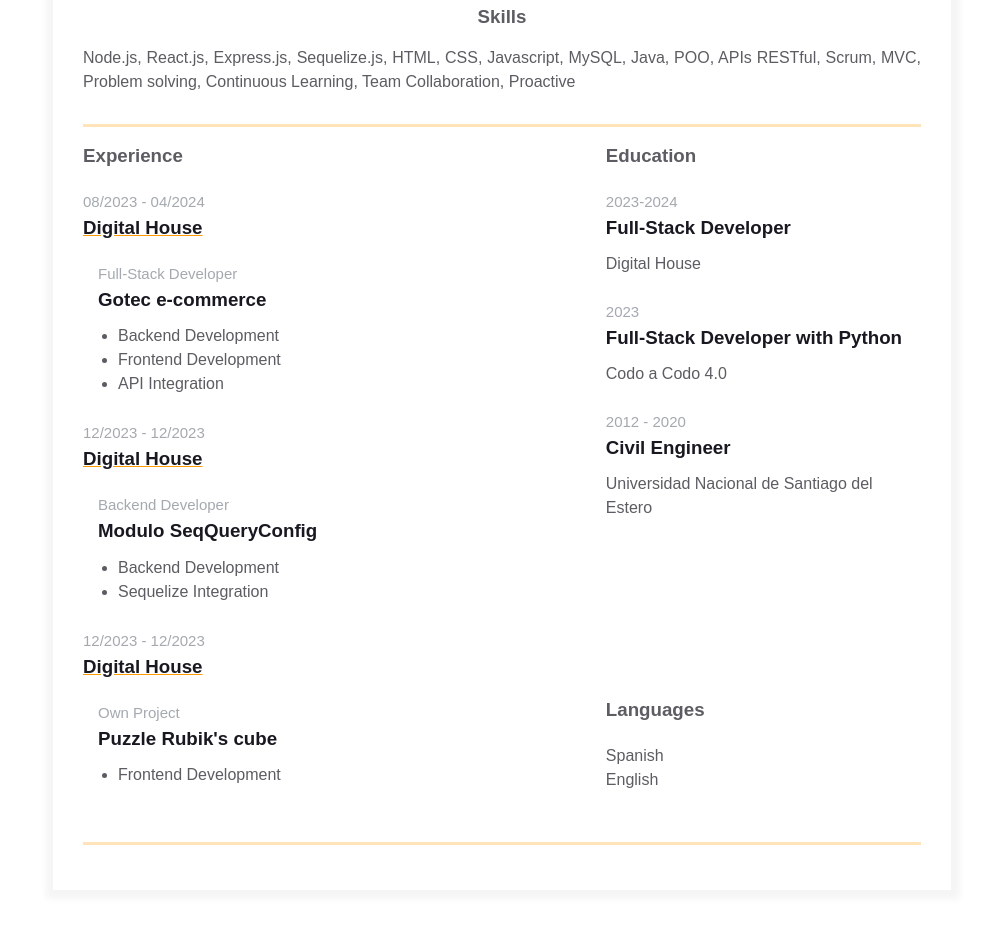
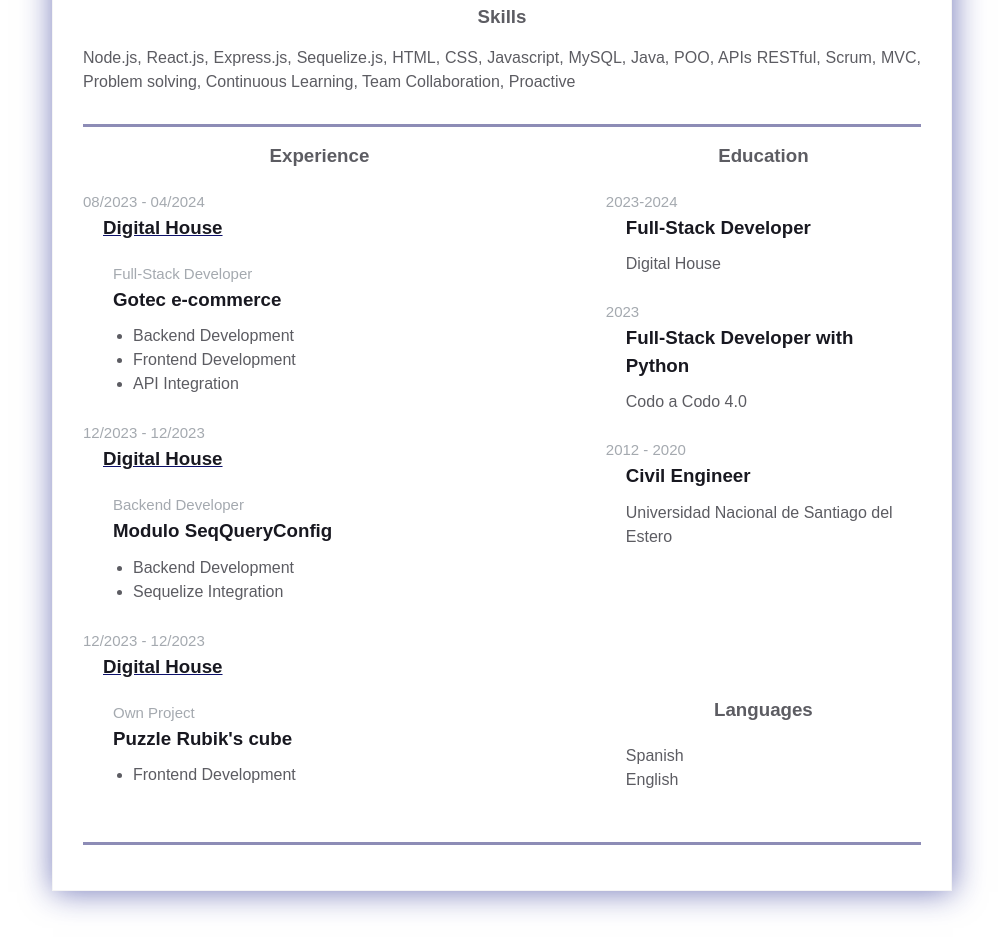
Before and after one commit to maxife36/homepage, a plain HTML site: page index.html in a window 1280 px wide. Shown: the part 467-1408 px from the top of the page, without its empty margins (138-1143 px from the left). Drawn offline with Linux system fonts and the light colour scheme.

Commit message:
Changes into styles.css

```diff
--- a/styles.css
+++ b/styles.css
@@ -14,8 +14,8 @@ body {
     --secondary-text-color: #5c5c62;
     --durability-text-color: #6a737d9c;
     --icon-color: #6a737d;
-    --border-color: #ff9a0045;
-    --text-decoration-color: #ff9a00;
+    --border-color: #0b0a6377;
+    --text-decoration-color: #0d116c;
 }
 
 .container {
@@ -39,7 +39,7 @@ body {
 .resume {
     margin: 50px auto;
     border: 1px solid #f5f5f5;
-    box-shadow: 1px 1px 7px 7px #f5f5f5;
+    box-shadow: 1px 1px 30px 0px #151d8996;
     padding: 30px 0;
     max-width: 900px;
 }
@@ -183,8 +183,8 @@ body {
 
 .experiences__header {
     color: var(--secondary-text-color);
-    text-align: left;
     margin-bottom: 20px;
+    text-align: center;
 }
 
 .experiences__company-header-durability {
@@ -200,10 +200,11 @@ body {
     text-decoration-line: underline;
     text-align: left;
     margin-bottom: 20px;
+    margin-left: 20px;
 }
 
 .experiences__company-project {
-    margin-left: 15px;
+    margin-left: 30px;
     margin-bottom: 25px;
 }
 
@@ -235,8 +236,8 @@ body {
 
 .additional-info__education-header {
     color: var(--secondary-text-color);
-    text-align: left;
     margin-bottom: 20px;
+    text-align: center;
 }
 
 .additional-info__education-university-durability {
@@ -250,10 +251,12 @@ body {
     color: var(--primary-text-color);
     text-align: left;
     margin-bottom: 10px;
+    margin-left: 20px;
 }
 
 .additional-info__education-university-name {
     color: var(--secondary-text-color);
+    margin-left: 20px;
 }
 
 .additional-info__languages {
@@ -262,10 +265,11 @@ body {
 
 .additional-info__languages-header {
     color: var(--secondary-text-color);
-    text-align: left;
+    text-align: center;
     margin-bottom: 20px;
 }
 
 .additional-info__languages-item {
     color: var(--secondary-text-color);
+    margin-left: 20px;
 }
```
